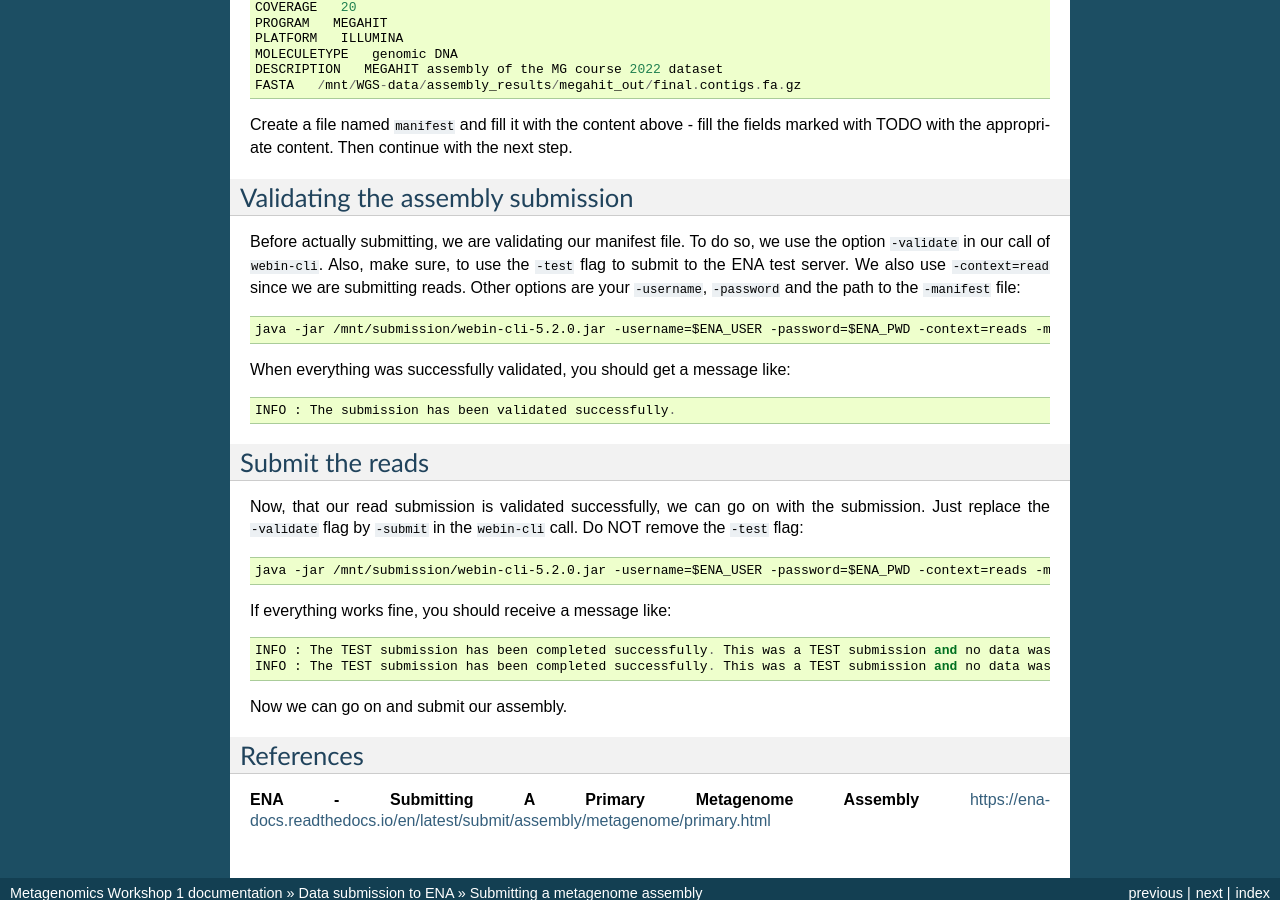
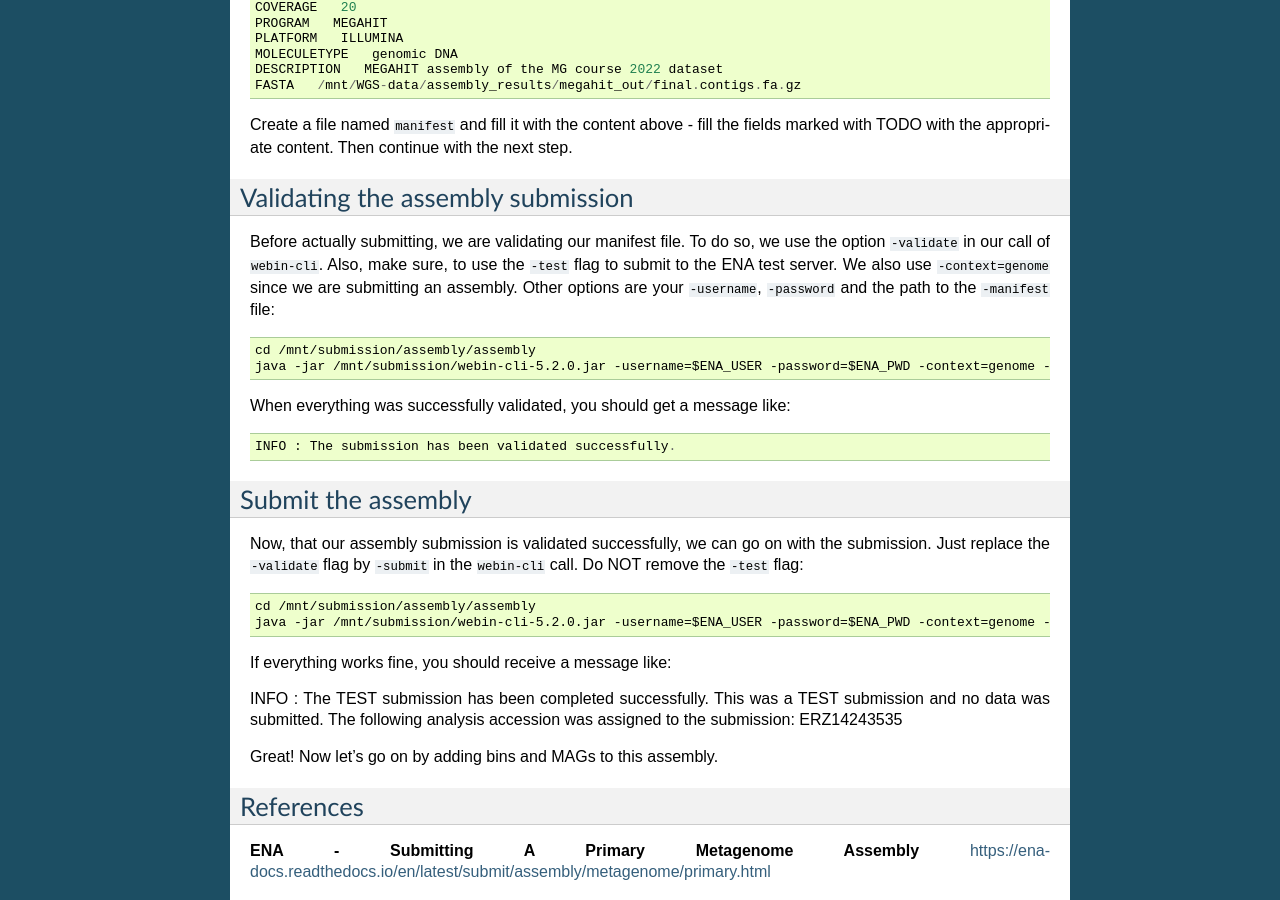
Before and after one commit to metagenomics/metagenomics-workshop, a Sphinx documentation site: the page built from docs/data_submission/assembly_submission.rst, in a window 1280 px wide and 900 px high, scrolled down 669 px. Built offline with Sphinx 7.4.7, drawn with Linux system fonts in a browser that asks for light colours; some of the changed text lies outside the part shown.

Commit message:
Update assembly_submission.rst

```diff
--- a/docs/data_submission/assembly_submission.rst
+++ b/docs/data_submission/assembly_submission.rst
@@ -42,29 +42,29 @@ Create a file named ``manifest`` and fill it with the content above - fill the f
 Validating the assembly submission
 ^^^^^^^^^^^^^^^^^^
 
-Before actually submitting, we are validating our manifest file. To do so, we use the option ``-validate`` in our call of ``webin-cli``. Also, make sure, to use the ``-test`` flag to submit to the ENA test server. We also use ``-context=read`` since we are submitting reads. Other options are your ``-username``, ``-password`` and the path to the ``-manifest`` file::
+Before actually submitting, we are validating our manifest file. To do so, we use the option ``-validate`` in our call of ``webin-cli``. Also, make sure, to use the ``-test`` flag to submit to the ENA test server. We also use ``-context=genome`` since we are submitting an assembly. Other options are your ``-username``, ``-password`` and the path to the ``-manifest`` file::
 
-  java -jar /mnt/submission/webin-cli-5.2.0.jar -username=$ENA_USER -password=$ENA_PWD -context=reads -manifest=manifest -validate -test
+  cd /mnt/submission/assembly/assembly
+  java -jar /mnt/submission/webin-cli-5.2.0.jar -username=$ENA_USER -password=$ENA_PWD -context=genome -manifest=manifest -validate -test
 
 When everything was successfully validated, you should get a message like::
 
   INFO : The submission has been validated successfully.
 
 
-Submit the reads
+Submit the assembly
 ^^^^^^^^^^^^^^^^
 
-Now, that our read submission is validated successfully, we can go on with the submission. Just replace the ``-validate`` flag by ``-submit`` in the ``webin-cli`` call. Do NOT remove the ``-test`` flag::
+Now, that our assembly submission is validated successfully, we can go on with the submission. Just replace the ``-validate`` flag by ``-submit`` in the ``webin-cli`` call. Do NOT remove the ``-test`` flag::
 
-  java -jar /mnt/submission/webin-cli-5.2.0.jar -username=$ENA_USER -password=$ENA_PWD -context=reads -manifest=manifest -submit -test
+  cd /mnt/submission/assembly/assembly
+  java -jar /mnt/submission/webin-cli-5.2.0.jar -username=$ENA_USER -password=$ENA_PWD -context=genome -manifest=manifest -submit -test
 
 If everything works fine, you should receive a message like::
 
-  INFO : The TEST submission has been completed successfully. This was a TEST submission and no data was submitted. The following experiment accession was assigned to  the submission: ERX10008217
-  INFO : The TEST submission has been completed successfully. This was a TEST submission and no data was submitted. The following run accession was assigned to the submission: ERR10488906
+INFO : The TEST submission has been completed successfully. This was a TEST submission and no data was submitted. The following analysis accession was assigned to the submission: ERZ14243535
 
-
-Now we can go on and submit our assembly.
+Great! Now let's go on by adding bins and MAGs to this assembly.
 
 
 References
```
